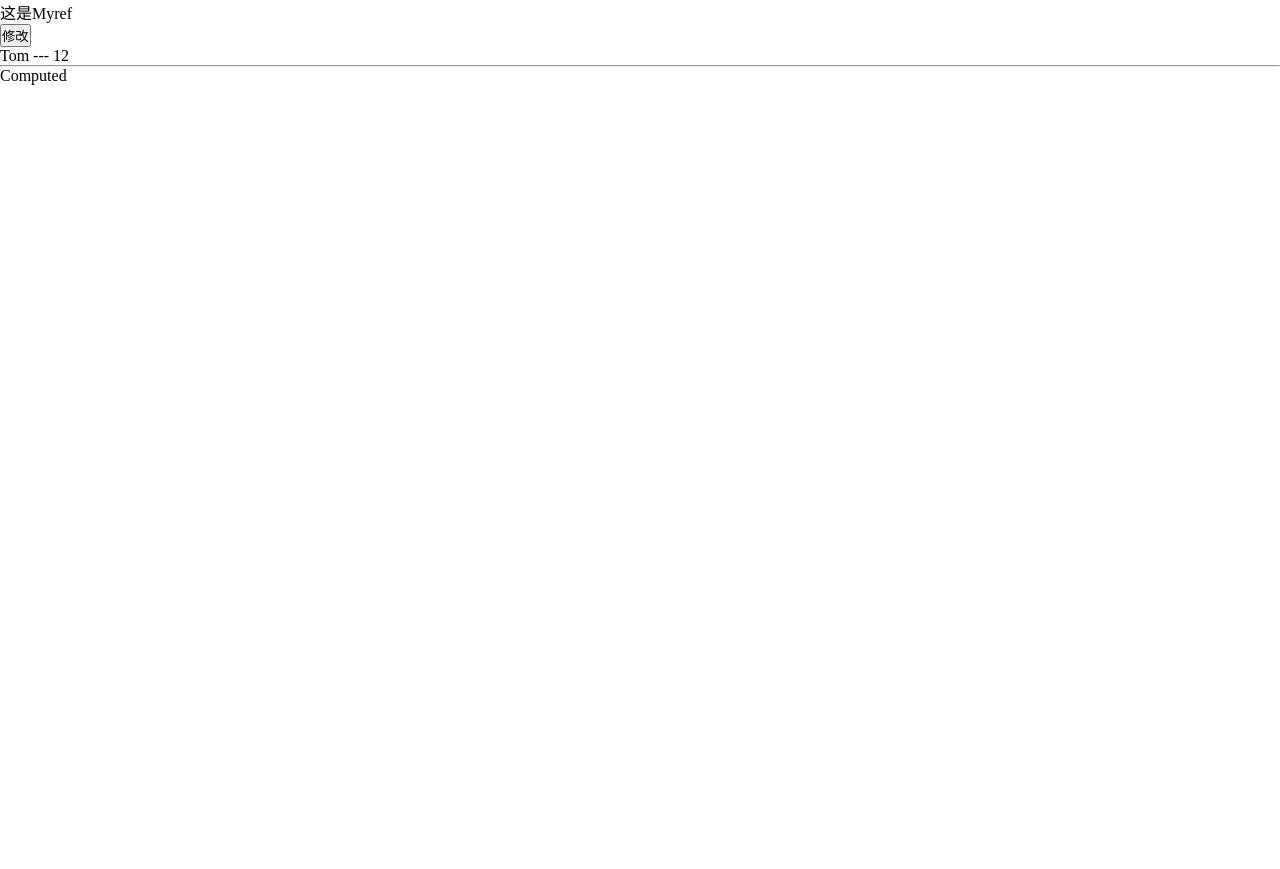
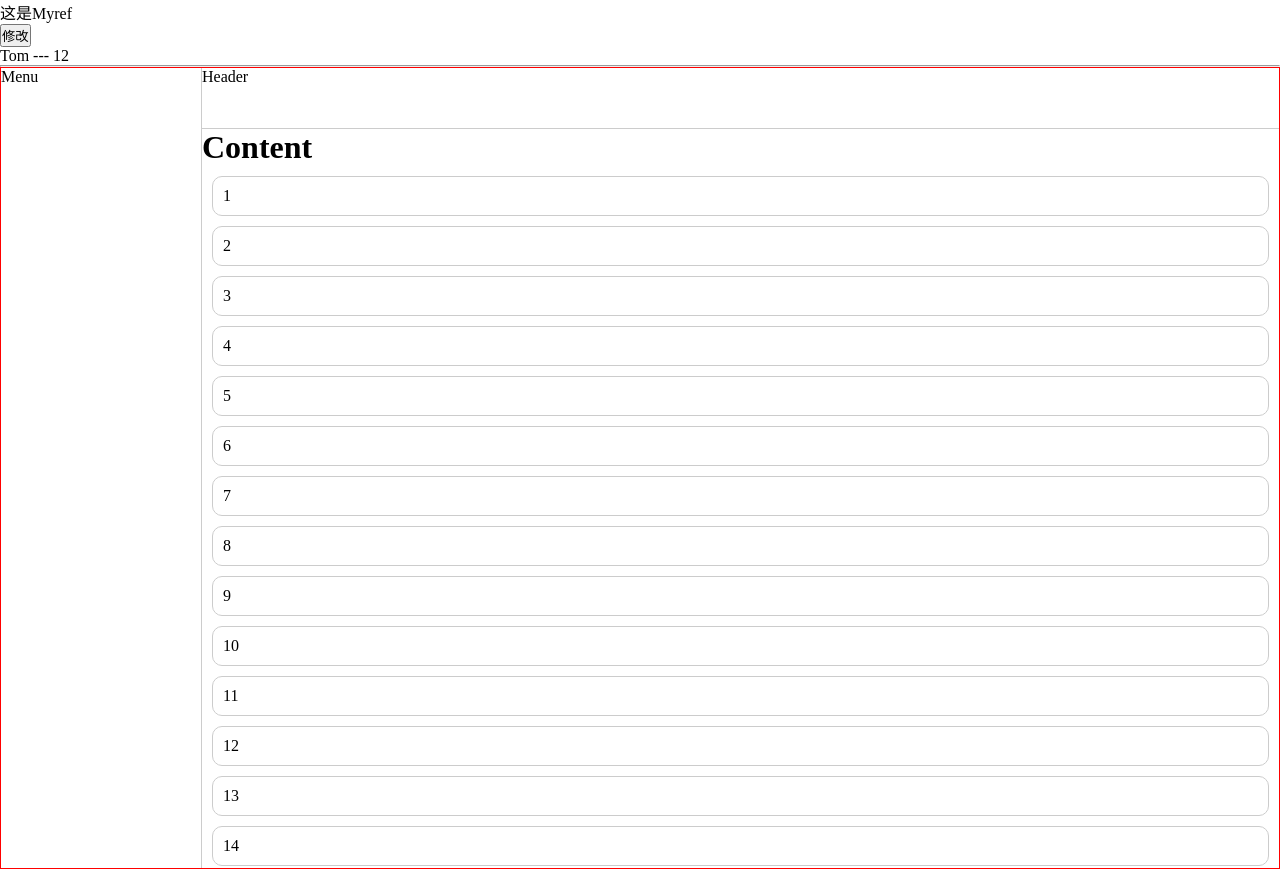
Before and after one commit to Ankera/lego, a Vue app: page /docs in a window 1280 px wide. Before the commit the page ends 800 px from the top, so only its background shows below. Built offline with nearby package versions, Linux system fonts and the light colour scheme.

Commit message:
feat: BEM 架构规范

```diff
--- a/package.json
+++ b/package.json
@@ -53,9 +53,10 @@
     "flush-promises": "^1.0.2",
     "less": "^3.12.0",
     "less-loader": "^7.1.0",
+    "node-sass": "^8.0.0",
     "rgb-hex": "^3.0.0",
-    "sass": "^1.32.5",
-    "sass-loader": "^10.1.1",
+    "sass": "^1.66.1",
+    "sass-loader": "^10.4.1",
     "typescript": "^4.3.5",
     "vue-jest": "^5.0.0-0"
   }
--- /dev/null
+++ b/src/docs/bem/Content/index.vue
@@ -0,0 +1,35 @@
+<!-- 作者: 余亚勇 -->
+<!-- 创建时间: 2023-08-28 22:15:19 -->
+<!-- 模块主要作用:  -->
+
+<template>
+  <div class="xm-content">
+    <h1>Content</h1>
+    <div class="xm-content__item" v-for="item in 100" :key="item">
+      <div>{{item}}</div>
+    </div>
+  </div>
+</template>
+
+<script setup lang='ts'>
+import { ref } from 'vue';
+const demo = ref<number>(1);
+console.log('demo=', demo)
+
+</script>
+
+<style lang="scss">
+@import '../index.scss';
+
+@include b(content) {
+  flex: 1;
+  overflow: auto;
+
+  @include e(item) {
+    padding: 10px;
+    margin: 10px;
+    border: 1px solid #ccc;
+    border-radius: 10px;
+  }
+}
+</style>
--- /dev/null
+++ b/src/docs/bem/Header/index.vue
@@ -0,0 +1,25 @@
+<!-- 作者: 余亚勇 -->
+<!-- 创建时间: 2023-08-28 22:15:36 -->
+<!-- 模块主要作用:  -->
+
+<template>
+  <div class="xm-header">
+    Header
+  </div>
+</template>
+
+<script setup lang='ts'>
+import { ref } from 'vue';
+const demo = ref<number>(1);
+console.log('demo=', demo)
+
+</script>
+
+<style lang="scss">
+@import '../index.scss';
+
+@include b(header) {
+  height: 60px;
+  border-bottom: 1px solid #ccc;
+}
+</style>
--- /dev/null
+++ b/src/docs/bem/Menu/index.vue
@@ -0,0 +1,27 @@
+<!-- 作者: 余亚勇 -->
+<!-- 创建时间: 2023-08-28 22:15:48 -->
+<!-- 模块主要作用:  -->
+
+<template>
+  <div class="xm-menu">
+    Menu
+  </div>
+</template>
+
+<script setup lang='ts'>
+import { ref } from 'vue';
+const demo = ref<number>(1);
+console.log('demo=', demo)
+
+</script>
+
+<style lang="scss">
+@import '../index.scss';
+
+@include b(menu) {
+  min-width: 200px;
+  border-right: 1px solid #ccc;
+  height: 100%;
+}
+
+</style>
--- /dev/null
+++ b/src/docs/bem/index.scss
@@ -0,0 +1,39 @@
+$namespace: "xm" !default;
+$block-sel: "-" !default;
+$elem-sel: "__" !default;
+$mod-sel: "--" !default;
+
+// xm-input
+@mixin b($block) {
+  $B: #{$namespace + $block-sel + $block};
+  @at-root {
+    .#{$B} {
+      @content;
+    }
+  }
+}
+
+// xm-input__inner
+@mixin e($el) {
+  $selector: &;
+  @at-root {
+    #{$selector + $elem-sel + $el} {
+      @content;
+    }
+  }
+}
+
+@mixin m($m) {
+  $selector: &;
+  @at-root {
+    #{$selector + $mod-sel + $m} {
+      @content;
+    }
+  }
+}
+
+@mixin bfc {
+  height: 100%;
+  overflow: hidden;
+  border: 1px solid red;
+}
--- /dev/null
+++ b/src/docs/bem/index.vue
@@ -0,0 +1,58 @@
+<!-- 作者: 余亚勇 -->
+<!-- 创建时间: 2023-08-28 21:35:07 -->
+<!-- 模块主要作用:  -->
+
+<template>
+  <!-- <div>
+    <div class="xm-test">Test BEM</div>
+    <div class="xm-test__inner">inner</div>
+    <div class="xm-test--primary">primary</div>
+  </div> -->
+
+
+
+
+  <div class="xm-box">
+    <div>
+      <Menu></Menu>
+    </div>
+    <div class="xm-box__right">
+      <Header />
+      <Content />
+    </div>
+  </div>
+</template>
+
+<script setup lang="ts">
+import Content from "./Content/index.vue";
+import Header from "./Header/index.vue";
+import Menu from "./Menu/index.vue";
+</script>
+
+<style lang="scss">
+@import './index.scss';
+
+@include b(test) {
+  color: red;
+
+  @include e(inner) {
+    color: blue;
+  }
+
+  @include m(primary) {
+    color: orange;
+  }
+}
+
+@include b(box) {
+  @include bfc;
+  display: flex;
+  height: 100vh;
+
+  @include e(right) {
+    display: flex;
+    flex-direction: column;
+    flex: 1;
+  }
+}
+</style>
--- a/src/docs/computed.vue
+++ b/src/docs/computed.vue
@@ -4,12 +4,19 @@
 
 <template>
   <div>
-    Computed
+
   </div>
 </template>
 
 <script setup lang='ts'>
+import { getCurrentInstance, onBeforeMount } from 'vue';
+const ins = getCurrentInstance();
 
+console.log('ins', ins)
+
+onBeforeMount(() => {
+  console.log('onBeforeMount')
+})
 </script>
 
 <style scoped>
--- a/src/docs/index.vue
+++ b/src/docs/index.vue
@@ -8,11 +8,13 @@
   <div>{{name}} --- {{age}}</div>
   <hr>
   <Computed />
+  <BemIndex />
 </template>
 
 <script setup lang="ts">
 import { ref, reactive, customRef, toRef } from "vue";
 import Computed from './computed.vue'
+import BemIndex from './bem/index.vue'
 
 function MyRef<T>(value: T) {
   let timer: any;
```
Also changed, not shown: src/docs/README.md, 1 other file (tests, documents, lock files or other folders).
